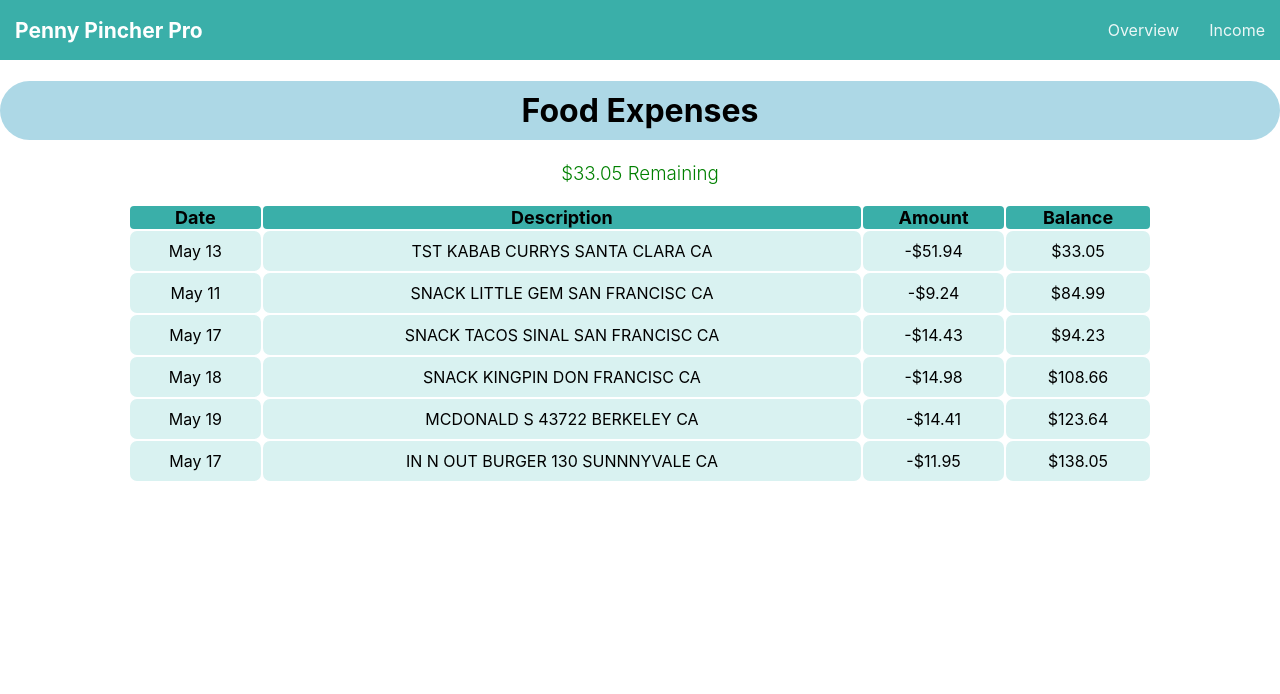
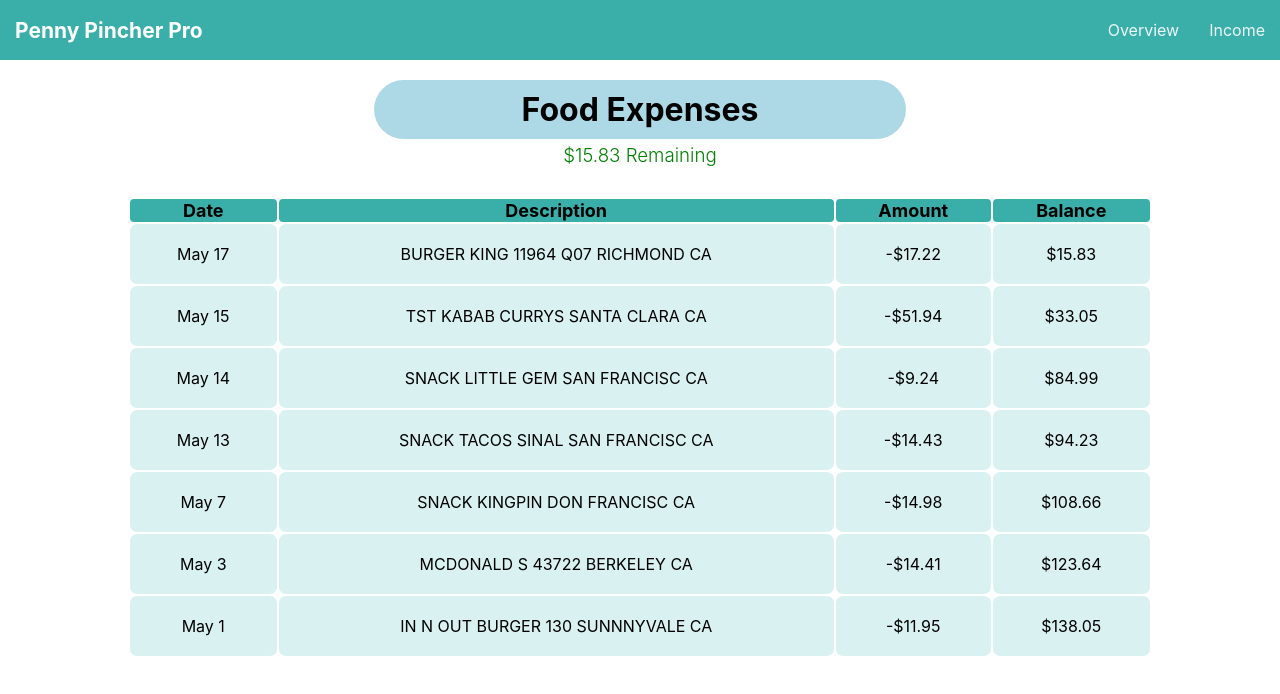
Before and after one commit to naimad-adrec/P-P-P, a React (Create React App) app in the folder p-p-p/: page /expenses in a window 1280 px wide. Shown: the top 694 px of the page. Built offline with nearby package versions, Linux system fonts and the light colour scheme.

Commit message:
added some more data/small fixes

```diff
--- a/p-p-p/src/components/expenses.js
+++ b/p-p-p/src/components/expenses.js
@@ -1,9 +1,12 @@
 import React, { memo, useMemo }  from 'react'
-import mock_data from "./expenses_data";
+import food_data from "./expenses_data/food_data";
+import housing_data from "./expenses_data/housing_data";
+import pet_data from "./expenses_data/pet_data";
+
 import { useTable } from 'react-table';
 
 const expenses = memo((props) => {
-    const data =  useMemo(() => mock_data, []);
+    const data =  useMemo(() => food_data, []);
     const columns = useMemo(() => [
         {
             Header: "Date",
@@ -29,8 +32,8 @@
   return (
 
     <div>
-        <h1 style={{background:'lightblue', borderRadius: '70px', padding:'10px'}}>Food Expenses</h1>
-        <h3 style={{fontWeight:'350', color:'green'}}>$33.05 Remaining</h3>
+        <h1 style={{background:'lightblue', width:'40%', margin:'auto', borderRadius: '70px', padding:'10px', marginTop:'20px'}}>Food Expenses</h1>
+        <h3 style={{fontWeight:'350', color:'green', marginBottom:'30px', marginTop:'5px'}}>$15.83 Remaining</h3>
         <table {...getTableProps()} style={{ width: '100%', paddingLeft: '10%', paddingRight:'10%'}} >
             <thead>
             {headerGroups.map(headerGroup => (
@@ -54,7 +57,7 @@
             {row.cells.map(cell => {
               return (
                 <td {...cell.getCellProps()}
-                style={{padding: '10px', background: '#d9f2f1', borderRadius: '7px'}}> {cell.render('Cell')}</td>
+                style={{padding: '20px', background: '#d9f2f1', borderRadius: '7px'}}> {cell.render('Cell')}</td>
               )
             })}
           </tr>
--- a/p-p-p/src/components/expenses_data.json
+++ b/p-p-p/src/components/expenses_data/food_data.json
@@ -1,36 +1,42 @@
 [
     {
-        "date": "May 13",
+        "date": "May 17",
+        "description": "BURGER KING 11964 Q07 RICHMOND CA",
+        "amount": "-$17.22",
+        "balance": "$15.83"
+    },
+    {
+        "date": "May 15",
         "description": "TST KABAB CURRYS SANTA CLARA CA",
         "amount": "-$51.94",
         "balance": "$33.05"
     },
     {
-        "date": "May 11",
+        "date": "May 14",
         "description": "SNACK LITTLE GEM SAN FRANCISC CA",
         "amount": "-$9.24",
         "balance": "$84.99"
     },
     {
-        "date": "May 17",
+        "date": "May 13",
         "description": "SNACK TACOS SINAL SAN FRANCISC CA",
         "amount": "-$14.43",
         "balance": "$94.23"
     },
     {
-        "date": "May 18",
+        "date": "May 7",
         "description": "SNACK KINGPIN DON FRANCISC CA",
         "amount": "-$14.98",
         "balance": "$108.66"
     },
     {
-        "date": "May 19",
+        "date": "May 3",
         "description": "MCDONALD S 43722 BERKELEY CA",
         "amount": "-$14.41",
         "balance": "$123.64"
     },
     {
-        "date": "May 17",
+        "date": "May 1",
         "description": "IN N OUT BURGER 130 SUNNNYVALE CA",
         "amount": "-$11.95",
         "balance": "$138.05"
--- /dev/null
+++ b/p-p-p/src/components/expenses_data/housing_data.json
@@ -0,0 +1,21 @@
+[
+    {
+        "date": "May 1",
+        "description": "SONIC INTERNET",
+        "amount": "-$20.00",
+        "balance": "$52.51"
+    },
+    {
+        "date": "May 1",
+        "description": "PG&E",
+        "amount": "-$23.49",
+        "balance": "$72.51"
+    },
+    {
+        "date": "May 1",
+        "description": "Withdrawal from RAJ PROPERTIES",
+        "amount": "-$1054.00",
+        "balance": "$96.00"
+    }
+
+]
--- /dev/null
+++ b/p-p-p/src/components/expenses_data/pet_data.json
@@ -0,0 +1,8 @@
+[
+    {
+        "date": "May 17",
+        "description": "PETSMART 1292 SUNNYVALE",
+        "amount": "-$56.40",
+        "balance": "-$6.40"
+    }
+]
```
Also changed, not shown: p-p-p/src/components/expenses_data/transportation_data.json (added, +21 -0 lines).
